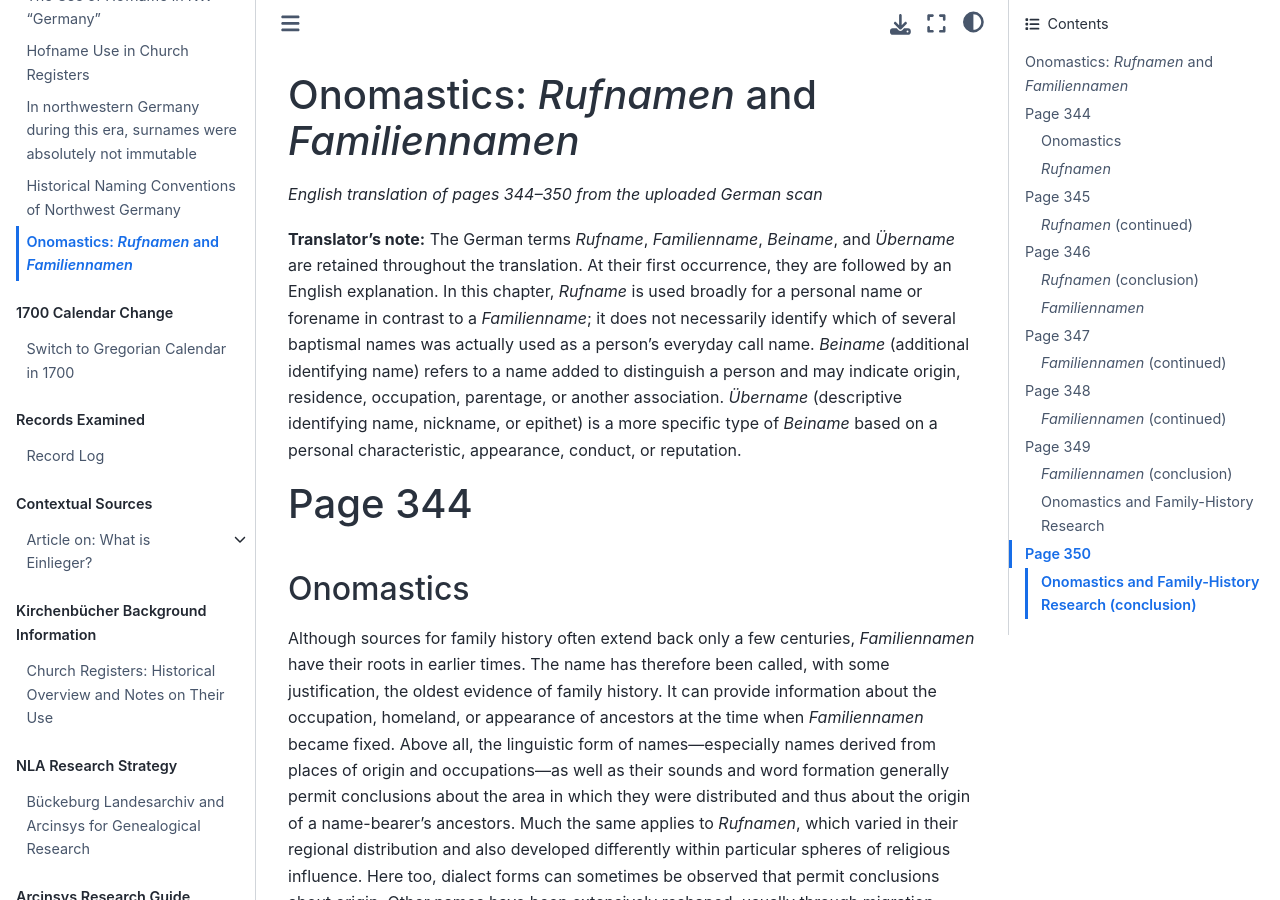
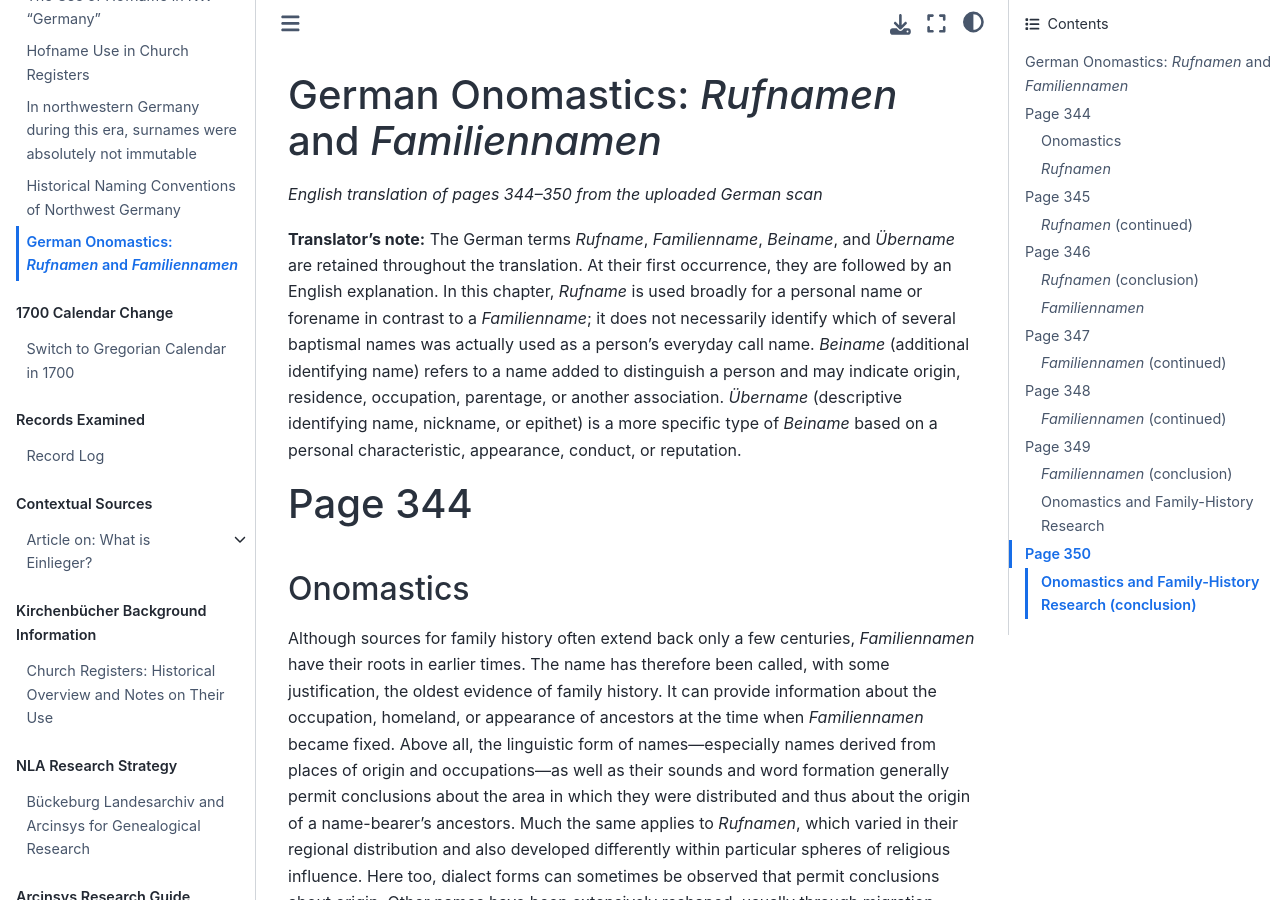
Before and after one commit to kurt-krueckeberg/sphinx-research, a Jupyter Book: the page built from names/Namenkunde.md, in a window 1280 px wide and 900 px high. Built offline with Jupyter Book 1.0.4 settings and Sphinx 7.4.7 and the Sphinx Book theme 1.1.4, drawn with Linux system fonts in a browser that asks for light colours.

Commit message:
Update files

```diff
--- a/names/Namenkunde.md
+++ b/names/Namenkunde.md
@@ -1,4 +1,4 @@
-# Onomastics: *Rufnamen* and *Familiennamen*
+# German Onomastics: *Rufnamen* and *Familiennamen*
 
 *English translation of pages 344–350 from the uploaded German scan*
 
```
